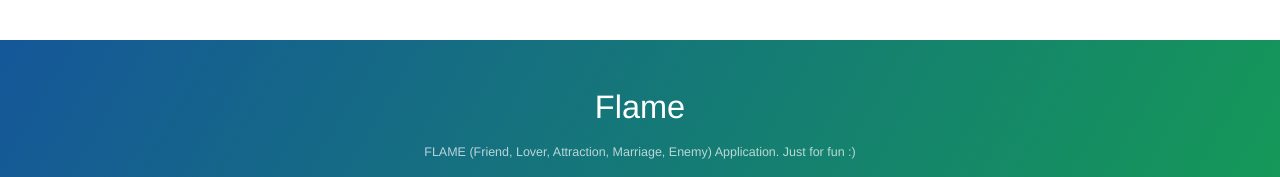
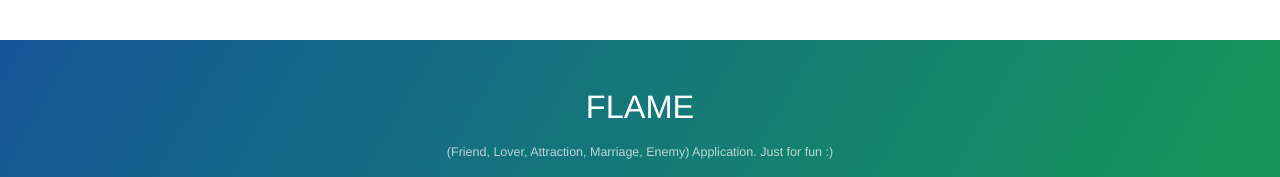
Before and after one commit to ash1982ok/FLAME, a plain HTML site: page index.html in a window 1280 px wide. Shown: the top 177 px of the page. Drawn offline with nearby package versions, Linux system fonts and the light colour scheme.

Commit message:
modified html for flame

```diff
--- a/index.html
+++ b/index.html
@@ -12,8 +12,8 @@
   </head>
   <body>
     <section class="page-header">
-      <h1 class="project-name">Flame</h1>
-      <h2 class="project-tagline">FLAME (Friend, Lover, Attraction, Marriage, Enemy) Application. Just for fun :)</h2>
+        <h1 class="project-name">FLAME</h1>
+      <h2 class="project-tagline"> (Friend, Lover, Attraction, Marriage, Enemy) Application. Just for fun :)</h2>
       <a href="https://github.com/ash1982ok/FLAME" class="btn">View on GitHub</a>
       <a href="https://github.com/ash1982ok/FLAME/zipball/master" class="btn">Download .zip</a>
       <a href="https://github.com/ash1982ok/FLAME/tarball/master" class="btn">Download .tar.gz</a>
```
